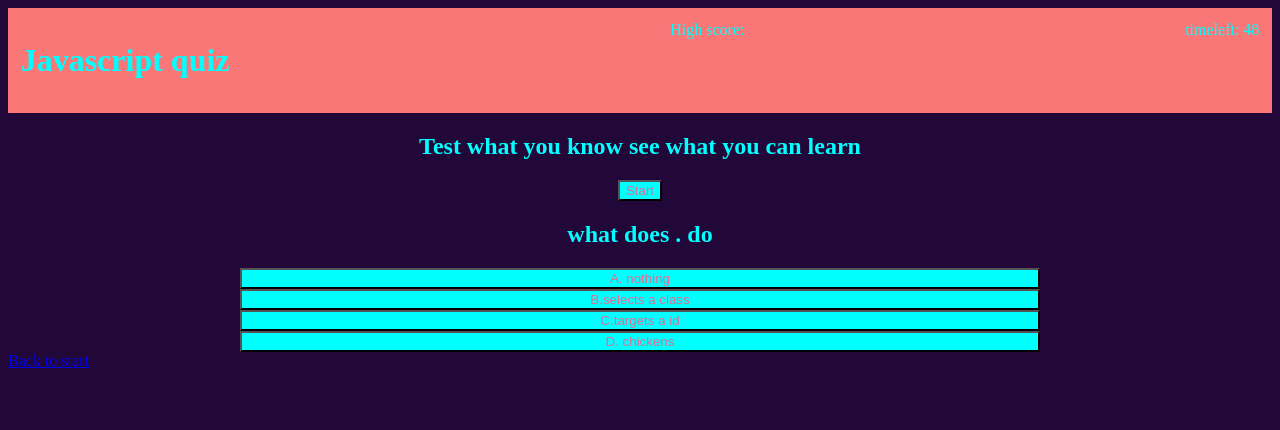
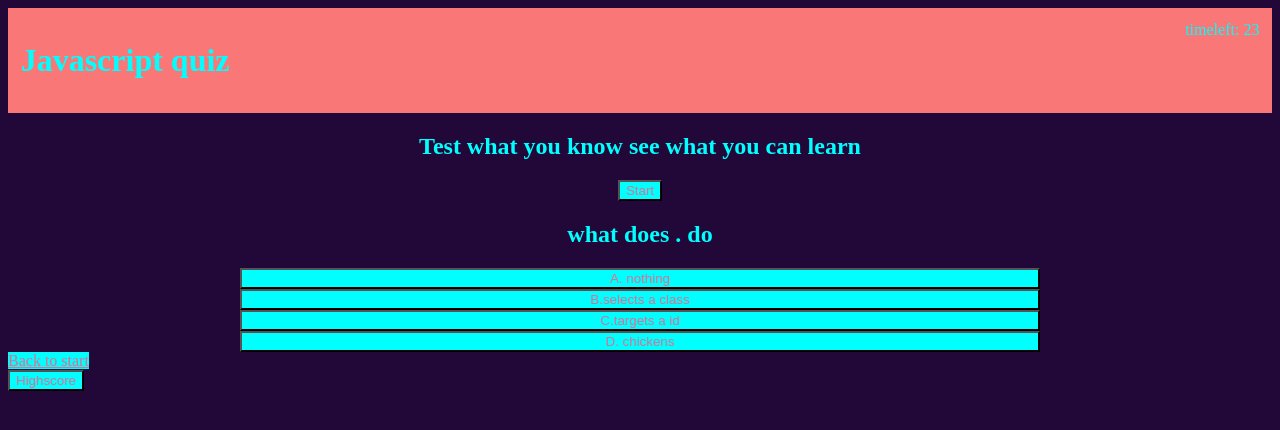
Before and after one commit to posty65841/Quiz-site-, a plain HTML site: page index.html in a window 1280 px wide. Both pictures are taken after a click on the button "Start". Drawn offline with Linux system fonts and the light colour scheme.

Commit message:
timer and question problem solved timer will stop when last question is answered

```diff
--- a/index.html
+++ b/index.html
@@ -11,7 +11,7 @@
 <body>
     <header>
         <h1>Javascript quiz</h1>
-        <div>High score: <span id="highScore"></span></div>
+
     <div>timeleft: <span id="timer"></span></div>
 
     </header>
@@ -19,6 +19,7 @@
     <h2> Test what you know see what you can learn </h2>
 
     <button type="button" id="start">Start </button>
+
     <div id="appear" style="display:none;">
     <h2 id="question"></h2>
     <div class="answerButtons"  >
@@ -28,8 +29,9 @@
         <button id="D" onclick="checkCorrect(this)"></button>
      </div>
      <div id="navButton">
-        <a href="./index.html" class="btn">Back to start</a>
+        <a href="./index.html" class="start">Back to start</a>
     </div>
+    <button id="score">Highscore</button>
    <script src="./script.js"></script>
    <script type="text/javascript">
         renderQuestion();
--- a/script.js
+++ b/script.js
@@ -25,7 +25,8 @@ let currentQuestionIndex = 0
 let timeEl = document.querySelector("#timer")
 let highEl =document.querySelector("#highScore")
 let start = document.getElementById("start")
-start.addEventListener("click", startQuiz)
+
+
 
 answerButtons.addEventListener("click", function(){
     currentQuestionIndex++;
@@ -42,18 +43,19 @@ function renderQuestion() {   //rotates the questions as answered
     D.innerText = question.answers[3];
 }
 
-function checkCorrect(el) {
+function checkCorrect(el) { //checks if answer is correct
     let correctAnswer = questions[currentQuestionIndex].correctAnswer;
     console.log(correctAnswer);
     console.log(el.textContent)
    if(el.textContent !== correctAnswer){
     secondsLeft -=5;
    }
+
 }
+start.addEventListener("click", startQuiz)
+let secondsLeft = 25;
 
-let secondsLeft = 50;
-
-function startQuiz() {
+function startQuiz() { //starts timer when start is clicked
     appear.style.display="block";
 
 
@@ -61,17 +63,19 @@ function startQuiz() {
         secondsLeft --;
         timeEl.textContent = secondsLeft
 
+        if (currentQuestionIndex === 4 ) //when question  3 is answered timer stops
+        clearInterval(timerInterval)
+
         if(secondsLeft === 0) {
             // Stops execution of action at set interval
-            clearInterval(timerInterval);
-
-
+            clearInterval(timerInterval)
 
 
     }
 
 }, 1000);
 }
+
 
 
 
--- a/style.css
+++ b/style.css
@@ -55,3 +55,11 @@ text-align: center;
     margin-right: auto;
 
 }
+a{
+    background-color: aqua;
+    color: palevioletred;
+
+    justify-content: center;
+ align-items: center;
+text-align: center;
+}
```
